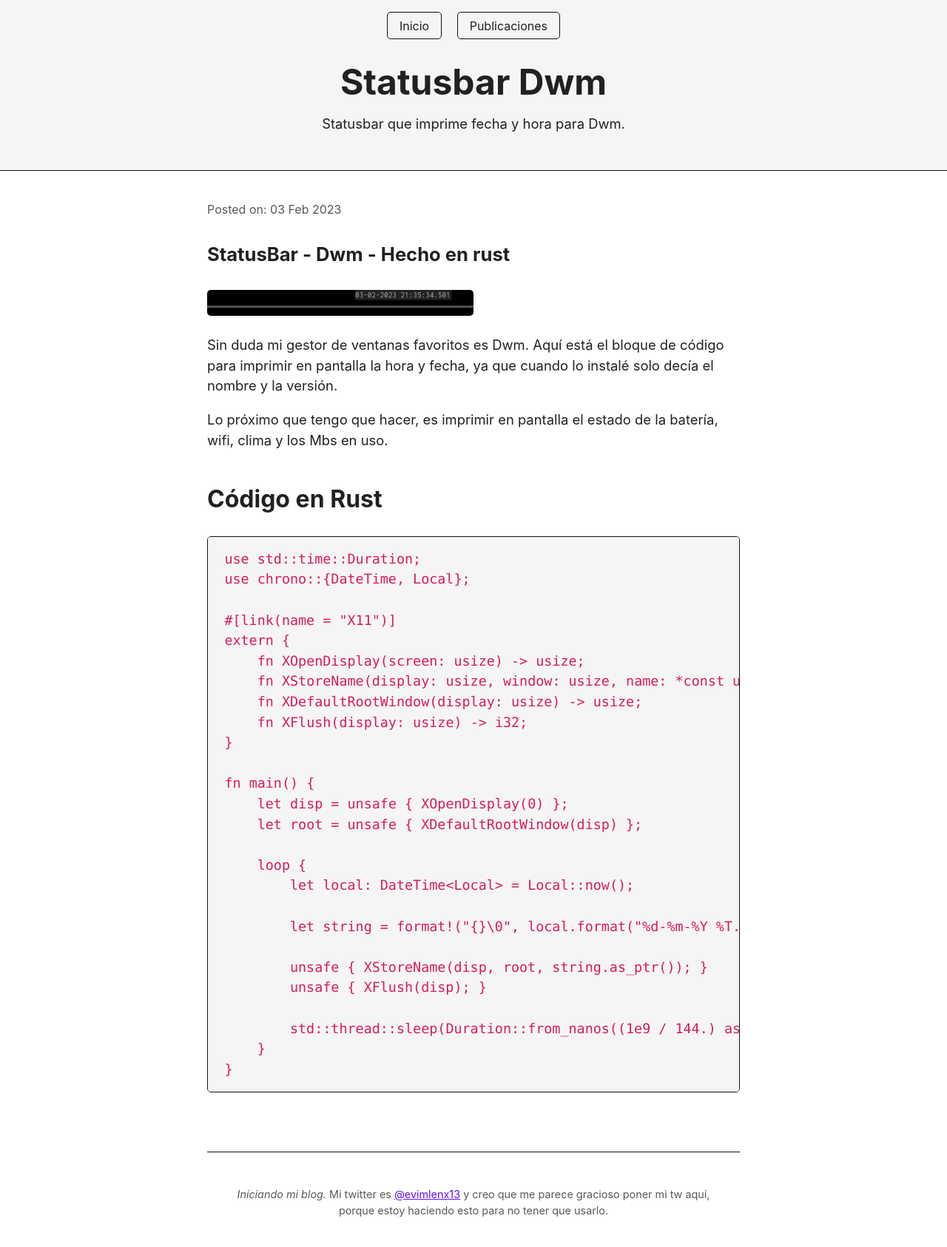
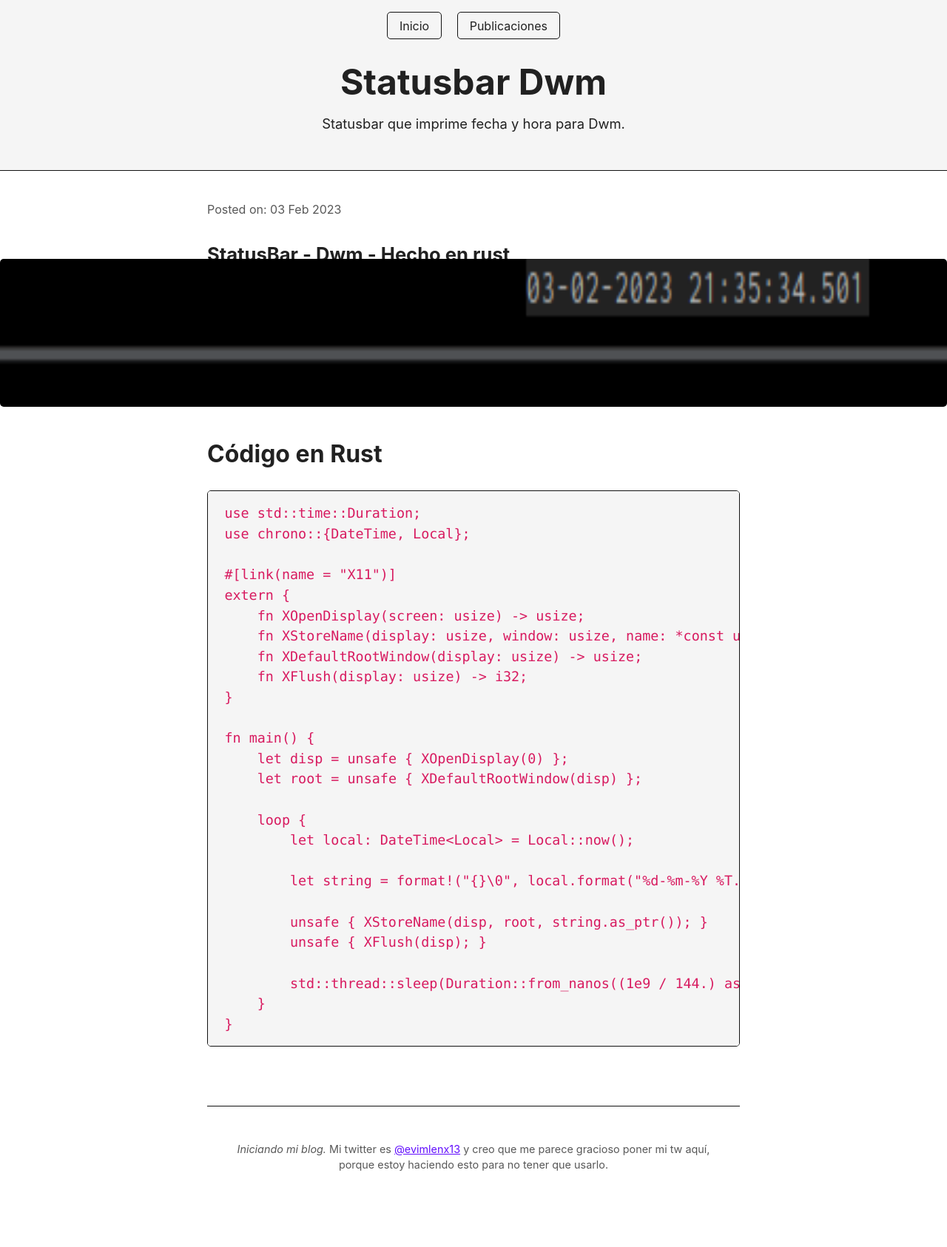
Before and after one commit to evilenx/BlogPersonal, a Jekyll site: the page built from _posts/2023/2023-02-03-Statusbar-Dwm-post.md, in a window 1280 px wide. Shown: the whole page at 74% size. Built offline with Jekyll 4.4.1, drawn with Linux system fonts in a browser that asks for light colours; after the commit the page ends 1624 px from its top, so only the background shows below that.

Commit message:
rompiendo

```diff
--- a/assets/simple.css
+++ b/assets/simple.css
@@ -524,9 +524,15 @@ mark {
 
 img,
 video {
-  max-width: 50%;
-  height: auto;
+  max-width: 100%;
+  height: 200px;
   border-radius: 5px;
+  margin: 0;
+  position: absolute;
+  top: 50%;
+  left: 50%;
+  -ms-transform: translate(-50%, -50%);
+  transform: translate(-50%, -50%);
 }
 
 figure {
```
